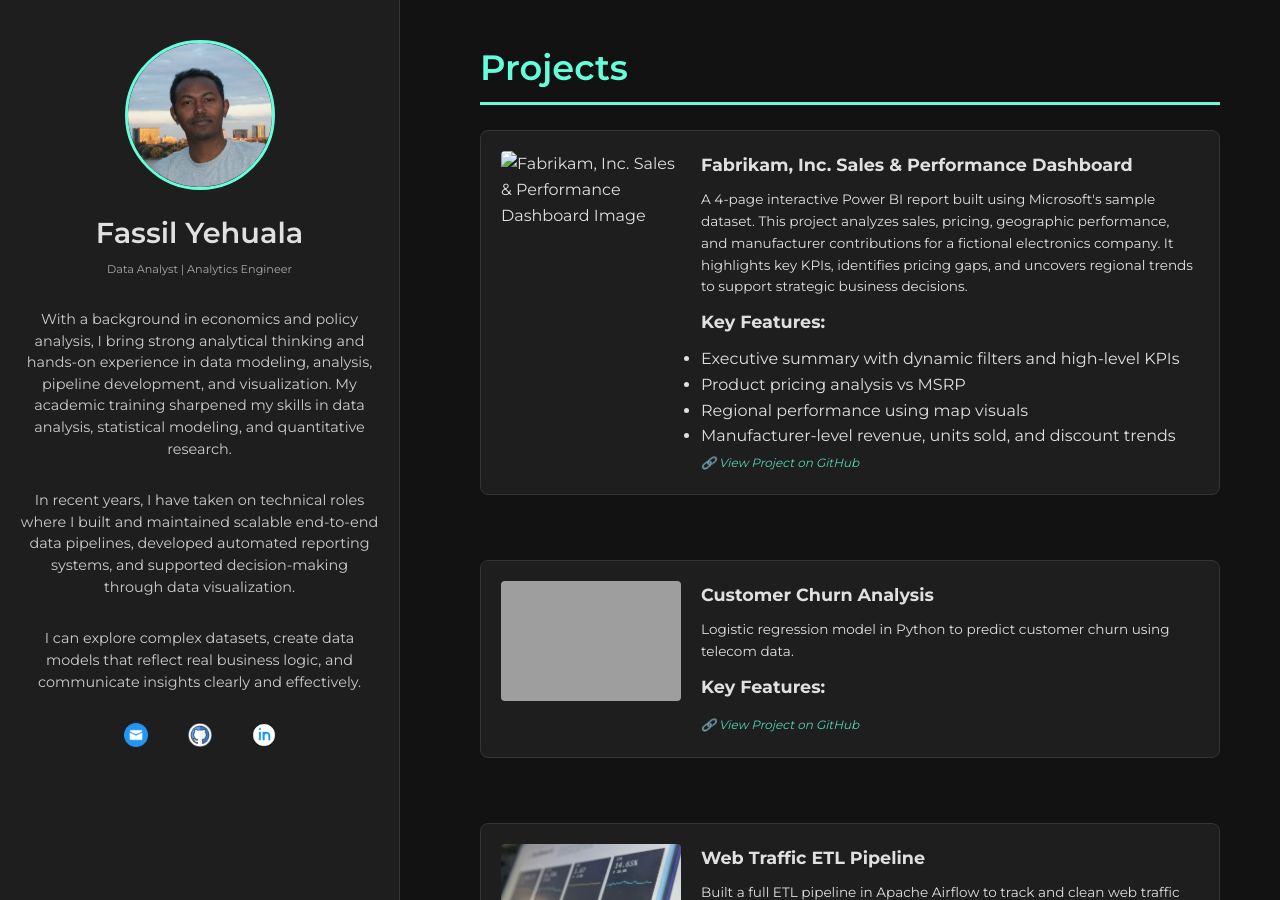
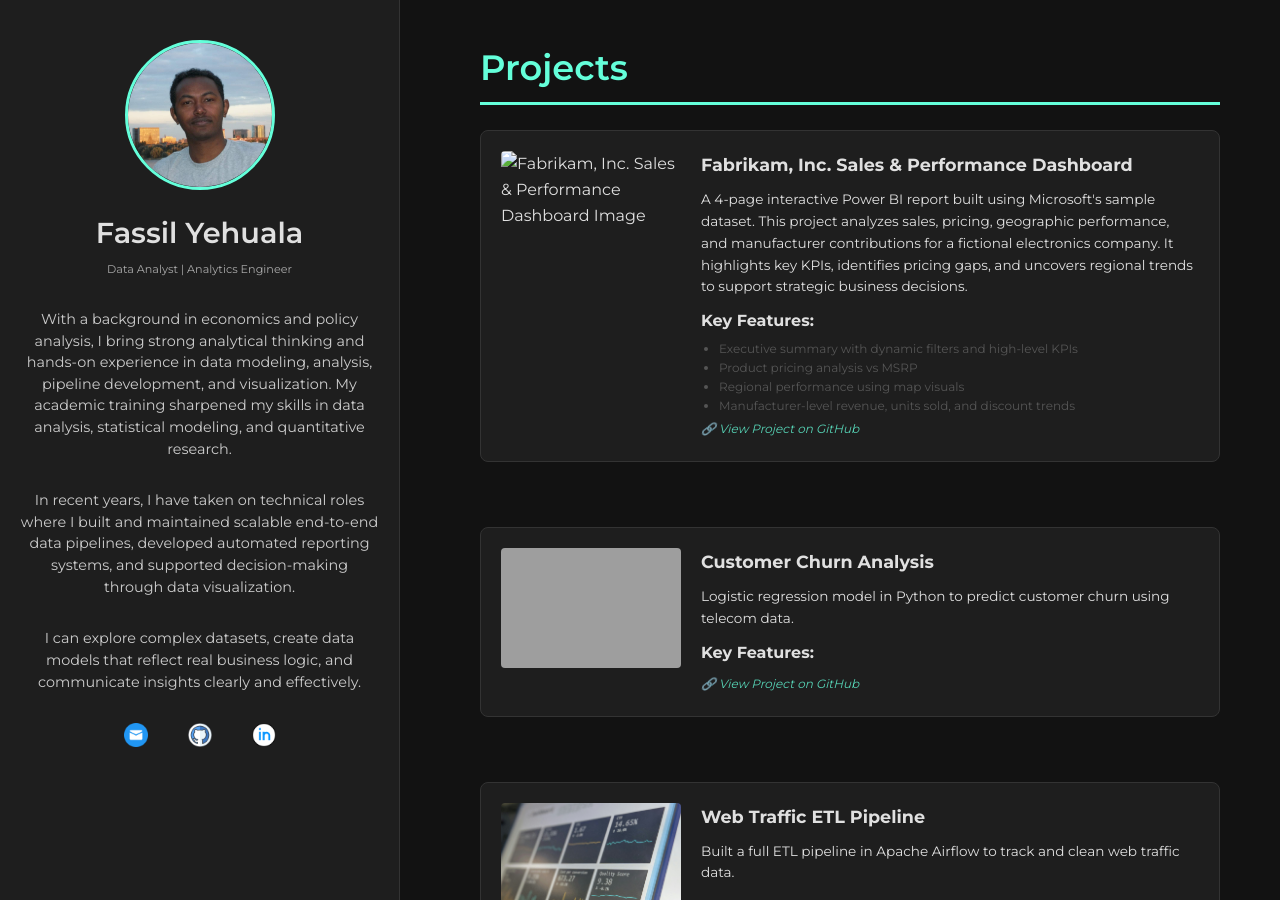
Before and after one commit to Fassilsis/fassilsis.github.io, a Jekyll site: the page built from index.md, in a window 1280 px wide and 900 px high. Built offline with Jekyll 4.4.1, drawn with Linux system fonts in a browser that asks for light colours; grey boxes are pictures that could not be loaded.

Commit message:
Update index.md

```diff
--- a/index.md
+++ b/index.md
@@ -39,8 +39,8 @@ title: Portfolio
           <div class="project-details">
             <h3>{{ project.title }}</h3>
             <p>{{ project.description }}</p>
-            <h3>Key Features:</h3>
-              <ul>
+            <h4 style="margin-bottom: 0.3em;">Key Features:</h4>
+              <ul style="font-size: 0.75em; margin-left: 1.5em; color: #555;">
                 {% for feature in project.key_features %}
                   <li>{{ feature }}</li>
                 {% endfor %}
```
